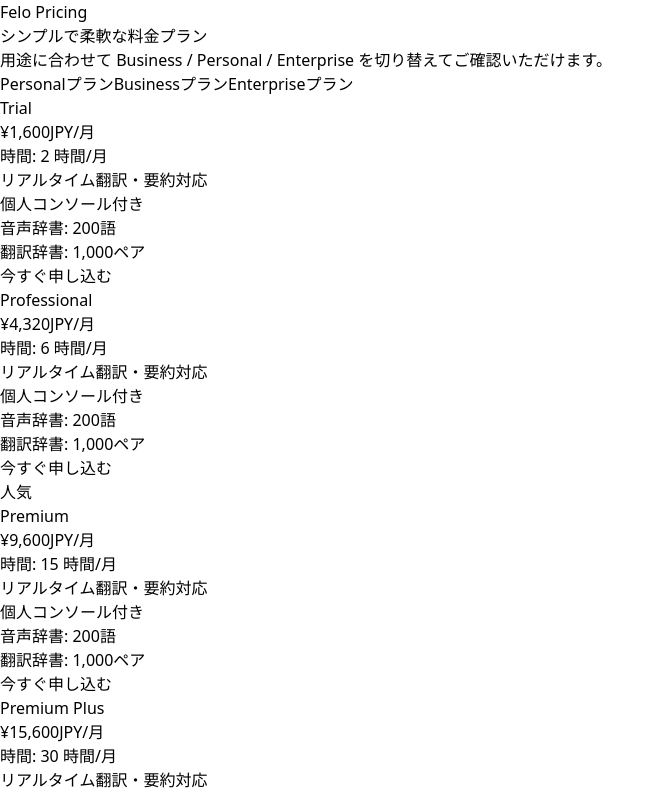
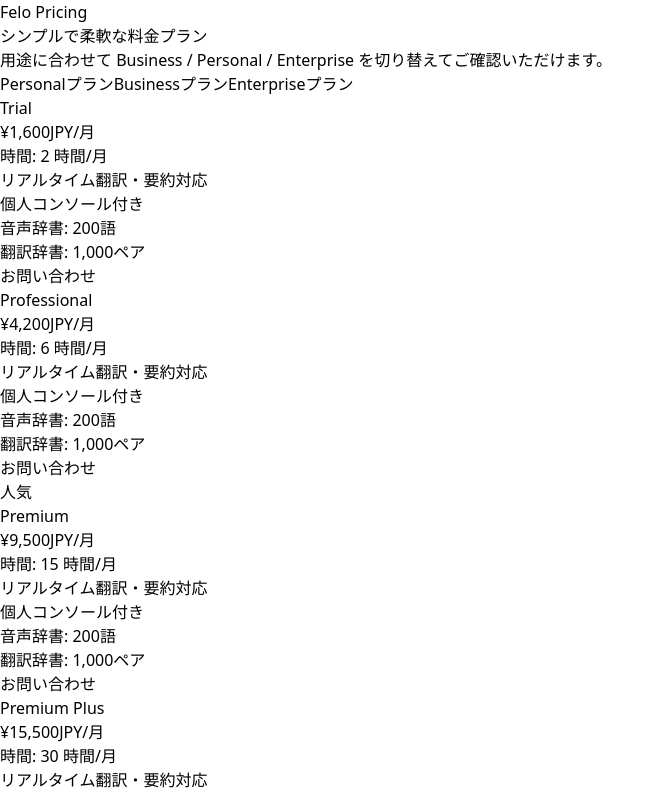
Before and after one commit to mike-spar/subtitles-homepage-plan, a React (Vite) app: page / in a window 1280 px wide. Shown: the top 794 px of the page, without its empty margins (0-665 px from the left). Built offline with nearby package versions, Linux system fonts and the light colour scheme.

Commit message:
update CNY, USD, TWD to 结尾是9

```diff
--- a/src/App.jsx
+++ b/src/App.jsx
@@ -1,12 +1,11 @@
 import React, { useMemo, useState } from "react";
 
-// Currency configuration with fixed exchange rates
-// rate = conservative JPY per 1 unit of foreign currency (use lower-bound to avoid undercharging)
+// Currency configuration
 const currencies = {
-  JPY: { symbol: "¥", code: "JPY", rate: 1, name: "日本円" },
-  USD: { symbol: "$", code: "USD", rate: 146, name: "米ドル" },
-  CNY: { symbol: "¥", code: "CNY", rate: 20.5, name: "人民元" },
-  TWD: { symbol: "NT$", code: "TWD", rate: 4.85, name: "台湾ドル" }
+  JPY: { symbol: "¥", code: "JPY", name: "日本円" },
+  USD: { symbol: "$", code: "USD", name: "米ドル" },
+  CNY: { symbol: "¥", code: "CNY", name: "人民元" },
+  TWD: { symbol: "NT$", code: "TWD", name: "台湾ドル" }
 };
 
 const tabs = [
@@ -23,11 +22,42 @@
 ];
 
 const plansPersonal = [
-  { name: "Trial", hours: 2, price: 1600, transcriptionWords: 200, translationWords: 1000 },
-  { name: "Professional", hours: 6, price: 4320, transcriptionWords: 200, translationWords: 1000 },
-  { name: "Premium", hours: 15, price: 9600, popular: true, transcriptionWords: 200, translationWords: 1000 },
-  { name: "Premium Plus", hours: 30, price: 15600, transcriptionWords: 200, translationWords: 1000 },
-  { name: "Premium Max", hours: 60, price: 30240, transcriptionWords: 200, translationWords: 1000 },
+  {
+    name: "Trial",
+    hours: 2,
+    prices: { JPY: 1600, USD: 11, CNY: 75, TWD: 330 },
+    transcriptionWords: 200,
+    translationWords: 1000
+  },
+  {
+    name: "Professional",
+    hours: 6,
+    prices: { JPY: 4200, USD: 29, CNY: 199, TWD: 880 },
+    transcriptionWords: 200,
+    translationWords: 1000
+  },
+  {
+    name: "Premium",
+    hours: 15,
+    prices: { JPY: 9500, USD: 65, CNY: 450, TWD: 1900 },
+    popular: true,
+    transcriptionWords: 200,
+    translationWords: 1000
+  },
+  {
+    name: "Premium Plus",
+    hours: 30,
+    prices: { JPY: 15500, USD: 105, CNY: 750, TWD: 3200 },
+    transcriptionWords: 200,
+    translationWords: 1000
+  },
+  {
+    name: "Premium Max",
+    hours: 60,
+    prices: { JPY: 29999, USD: 199, CNY: 1400, TWD: 5999 },
+    transcriptionWords: 200,
+    translationWords: 1000
+  },
 ];
 
 const enterprisePlan = {
@@ -39,31 +69,28 @@
 };
 
 const addOns = [
-  { hours: 2, price: 2600 },
-  { hours: 6, price: 7200 },
-  { hours: 15, price: 16500 },
-  { hours: 30, price: 30000 },
+  { hours: 2, prices: { JPY: 2600, USD: 18, CNY: 122, TWD: 536 } },
+  { hours: 6, prices: { JPY: 7200, USD: 50, CNY: 338, TWD: 1485 } },
+  { hours: 15, prices: { JPY: 16500, USD: 114, CNY: 775, TWD: 3402 } },
+  { hours: 30, prices: { JPY: 30000, USD: 207, CNY: 1408, TWD: 6186 } },
 ];
 
-function formatPrice(n, currency) {
-  const currencyInfo = currencies[currency];
-  // Always round up in non-JPY to avoid undercharging due to fraction truncation
-  const raw = n / currencyInfo.rate;
-  const convertedPrice = currency === 'JPY' ? Math.round(raw) : Math.ceil(raw);
-
+function formatPrice(price, currency) {
   if (currency === 'JPY') {
-    return convertedPrice.toLocaleString("ja-JP");
+    return price.toLocaleString("ja-JP");
   } else {
-    return convertedPrice.toLocaleString();
+    return price.toLocaleString();
   }
 }
 
-function Price({ value, currency = 'JPY' }) {
+function Price({ plan, currency = 'JPY' }) {
   const currencyInfo = currencies[currency];
+  const price = plan.prices ? plan.prices[currency] : plan.price;
+
   return (
     <div className="flex items-end gap-1">
       <span className="text-4xl font-semibold tracking-tight">
-        {currencyInfo.symbol}{formatPrice(value, currency)}
+        {currencyInfo.symbol}{formatPrice(price, currency)}
       </span>
       <span className="text-sm text-zinc-500">{currency}/月</span>
     </div>
@@ -92,9 +119,9 @@
         </div>
       )}
       <h3 className="mb-2 text-lg font-semibold tracking-tight">{plan.name}</h3>
-      {plan.price ? (<>
-        <Price value={plan.price} currency={currency} />
-        <PerHour price={plan.price} hours={plan.hours} />
+      {(plan.price || plan.prices) ? (<>
+        <Price plan={plan} currency={currency} />
+        <PerHour price={plan.prices ? plan.prices[currency] : plan.price} hours={plan.hours} />
       </>) : (
         <p className="text-zinc-700 mt-2 text-base">{plan.description}</p>
       )}
@@ -168,7 +195,7 @@
                   <tr key={idx} className="border-t hover:bg-zinc-50">
                     <td className="px-4 py-3 font-medium">{a.hours}時間</td>
                     <td className="px-4 py-3">
-                      {currencies[selectedCurrency].symbol}{formatPrice(a.price, selectedCurrency)}
+                      {currencies[selectedCurrency].symbol}{formatPrice(a.prices[selectedCurrency], selectedCurrency)}
                     </td>
                   </tr>
                 ))}
```
